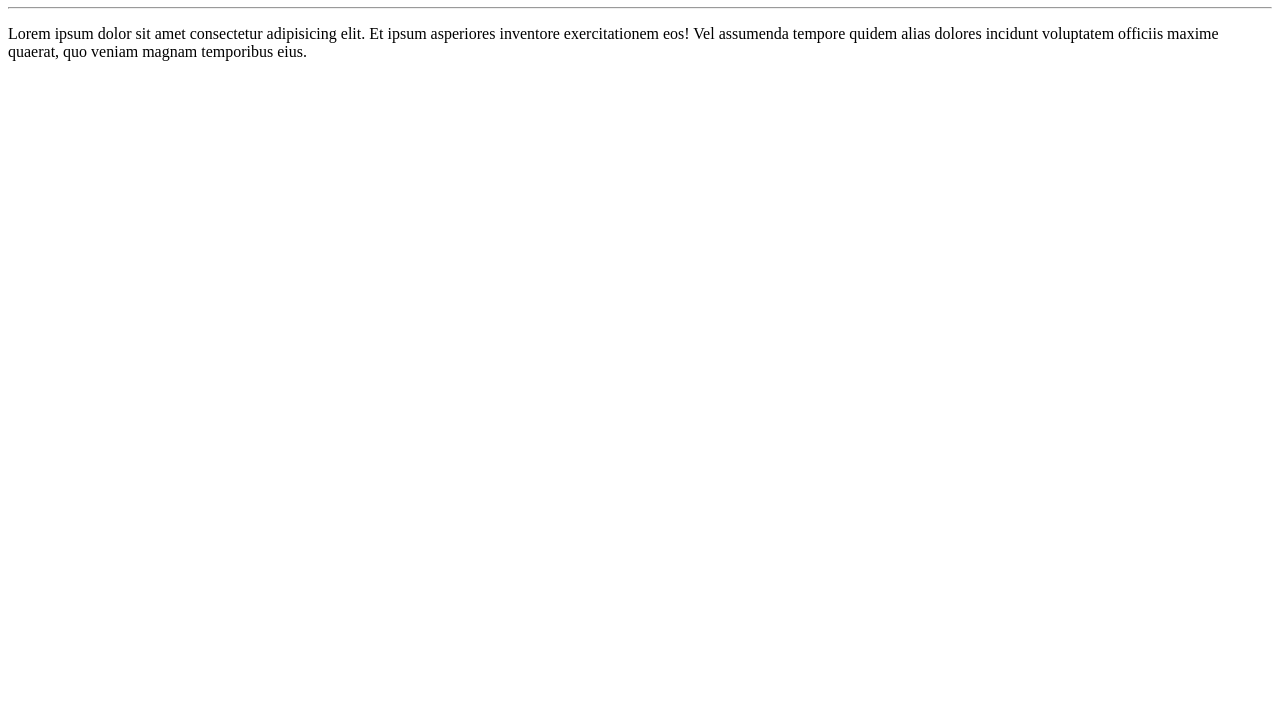
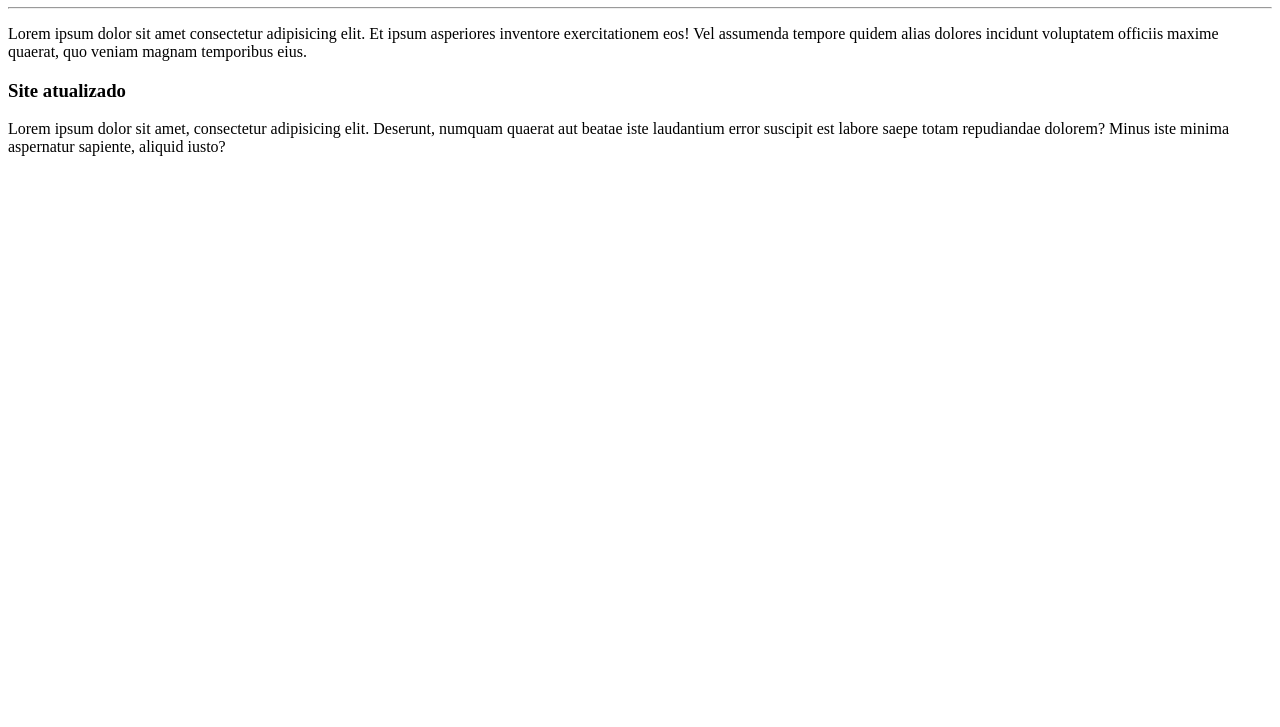
Before and after one commit to Juliano-Aragao/Ol-Mundo, a plain HTML site: page site-exemplo/index.html in a window 1280 px wide. Shown: the part 73-800 px from the top of the page. Drawn offline with Linux system fonts and the light colour scheme.

Commit message:
Add mais um paragrafo

```diff
--- a/site-exemplo/index.html
+++ b/site-exemplo/index.html
@@ -16,5 +16,13 @@
       officiis maxime quaerat,
     quo veniam magnam temporibus eius.</p>
 
+    <h3> Site atualizado </h3>
+    <P>
+        Lorem ipsum dolor sit amet, consectetur adipisicing elit.
+         Deserunt, numquam quaerat aut beatae iste laudantium error
+          suscipit est labore saepe totam repudiandae dolorem?
+         Minus iste minima aspernatur sapiente, aliquid iusto?
+    </P>
+
 </body>
 </html>
```
